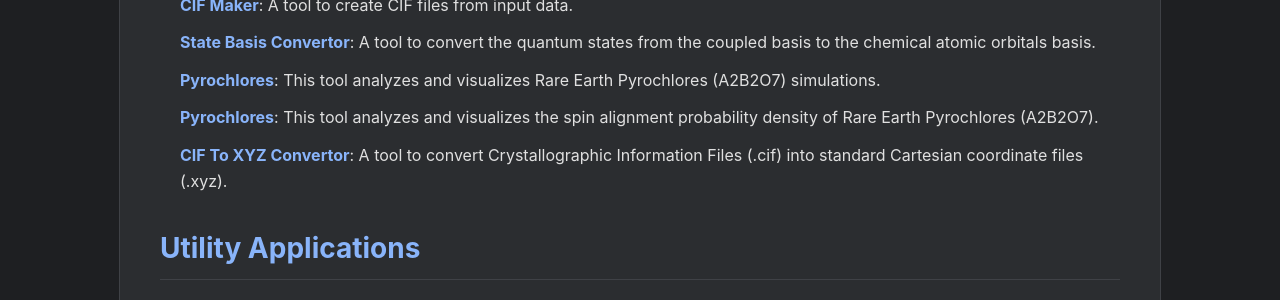
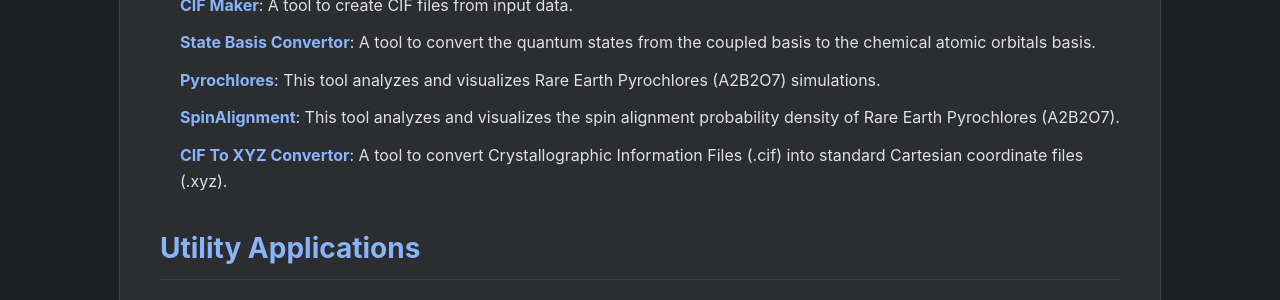
Before and after one commit to MuathHamidi/muath.hamidi, a Jekyll site: the page built from apps.md, in a window 1280 px wide. Shown: the part 650-950 px from the top of the page. Built offline with Jekyll 4.4.1, drawn with Linux system fonts in a browser that asks for light colours.

Commit message:
SpinAlignment: Aligning Spins in Magnetic Materials

```diff
--- a/apps.md
+++ b/apps.md
@@ -18,7 +18,7 @@
 - **[CIF Maker](./apps/cif_maker.html)**: A tool to create CIF files from input data.
 - **[State Basis Convertor](./apps/state_basis_convertor.html)**: A tool to convert the quantum states from the coupled basis to the chemical atomic orbitals basis.
 - **[Pyrochlores](./apps/Pyrochlores/Pyrochlores.html)**: This tool analyzes and visualizes Rare Earth Pyrochlores (A2B2O7) simulations.
-- **[Pyrochlores](./apps/SpinAlignment/SpinAlignment.html)**: This tool analyzes and visualizes the spin alignment probability density of Rare Earth Pyrochlores (A2B2O7).
+- **[SpinAlignment](./apps/SpinAlignment/SpinAlignment.html)**: This tool analyzes and visualizes the spin alignment probability density of Rare Earth Pyrochlores (A2B2O7).
 - **[CIF To XYZ Convertor](./apps/CIFTOXYZ.html)**: A tool to convert Crystallographic Information Files (.cif) into standard Cartesian coordinate files (.xyz).
 
 ## Utility Applications
```
